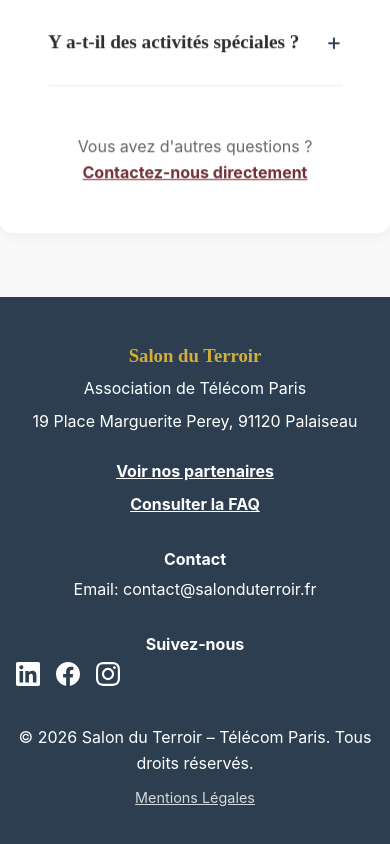
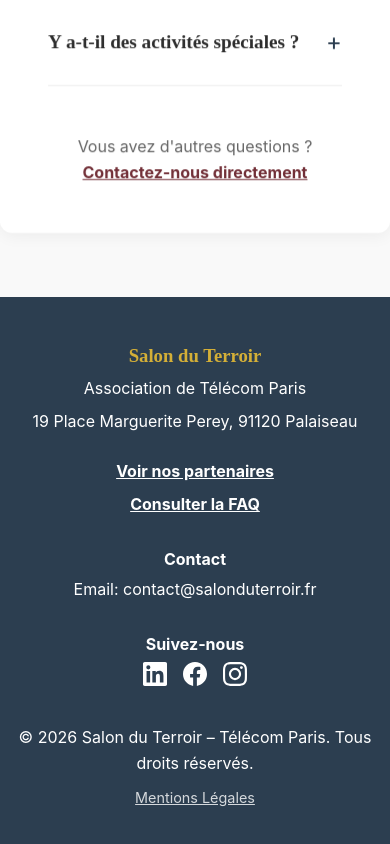
Before and after one commit to noac12/salonduterroir_new, a React (Vite) app: page /faq in a window 390 px wide. Shown: the part 912-1756 px from the top of the page. Built offline with nearby package versions, Linux system fonts and the light colour scheme.

Commit message:
fix: center social icons in footer on mobile

```diff
--- a/src/index.css
+++ b/src/index.css
@@ -491,6 +491,10 @@
     flex-direction: column;
     text-align: center;
   }
+
+  .footer-socials {
+    justify-content: center;
+  }
 }
 
 /* Scroll Reveal Animations */
```
